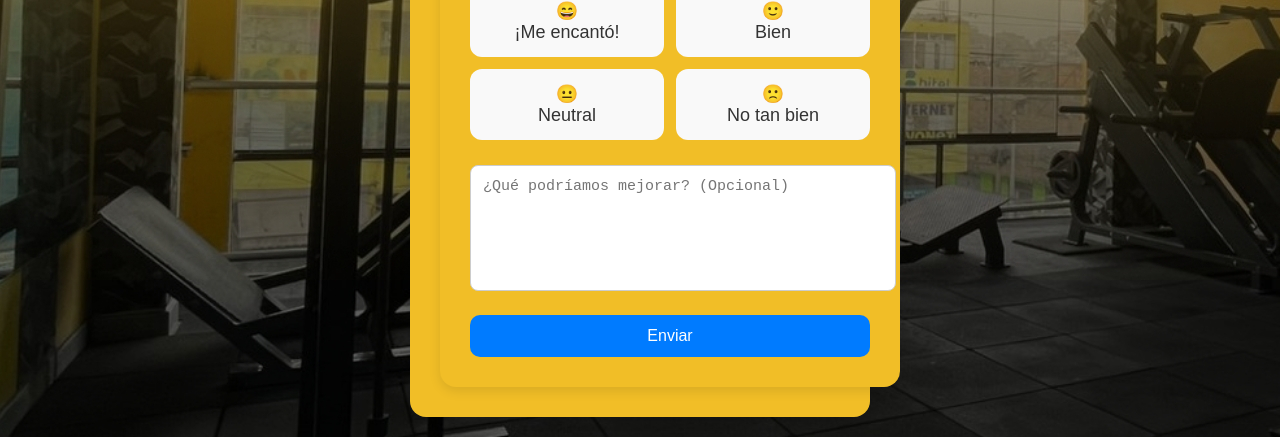
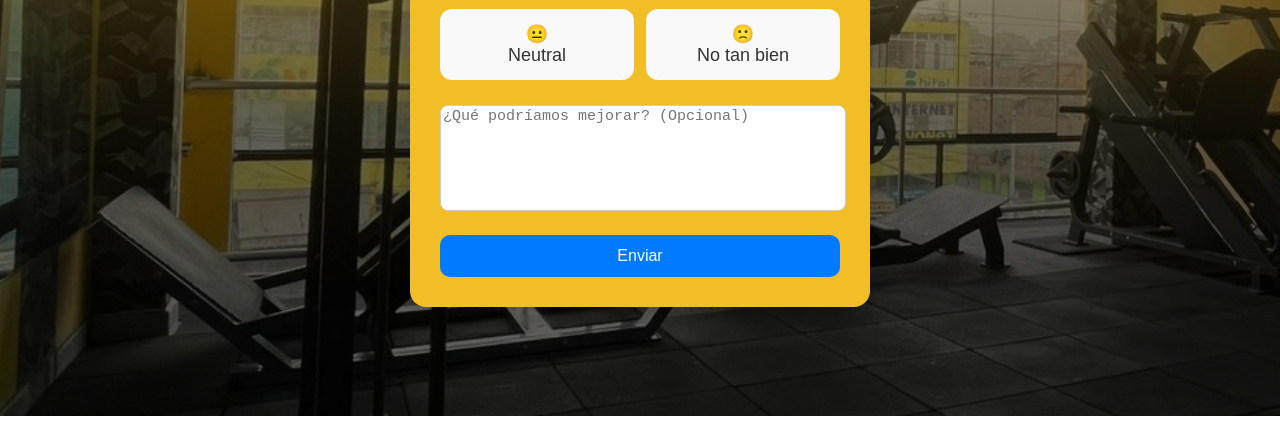
Before and after one commit to CinthiaHuertas19/encuesta-gym, a plain HTML site: page index.html in a window 1280 px wide. Shown: the part 384-821 px from the top of the page. After the commit the page ends 800 px from the top, so only its background shows below. Drawn offline with Linux system fonts and the light colour scheme.

Commit message:
modifique todo

```diff
--- a/index.html
+++ b/index.html
@@ -9,10 +9,10 @@
 </head>
 
 <body>
-    <div class="container">
   <div class="logo">
     <img src="logo.png" alt="Logo del Gym">
   </div>
+
   <div class="container">
     <h1>¿Cómo estuvo tu entrenamiento hoy? 💪</h1>
 
@@ -39,7 +39,6 @@
     <button onclick="enviarFormulario()">Enviar</button>
     <div class="thanks" id="graciasMensaje">¡Gracias por tu feedback! 🧡</div>
 </div>
-
 <script>
   const opciones = document.querySelectorAll('.emoji-option');
   opciones.forEach(op => {
@@ -88,7 +87,8 @@
           });
   }
 </script>
-    </div>
+
+
 </body>
 
 </html>
--- a/style.css
+++ b/style.css
@@ -77,7 +77,6 @@ body {
   textarea {
     width: 100%;
     height: 100px;
-    padding: 12px;
     border-radius: 8px;
     border: 1px solid #ccc;
     resize: none;
```
Lines whose indentation alone changed are shown as unchanged.
